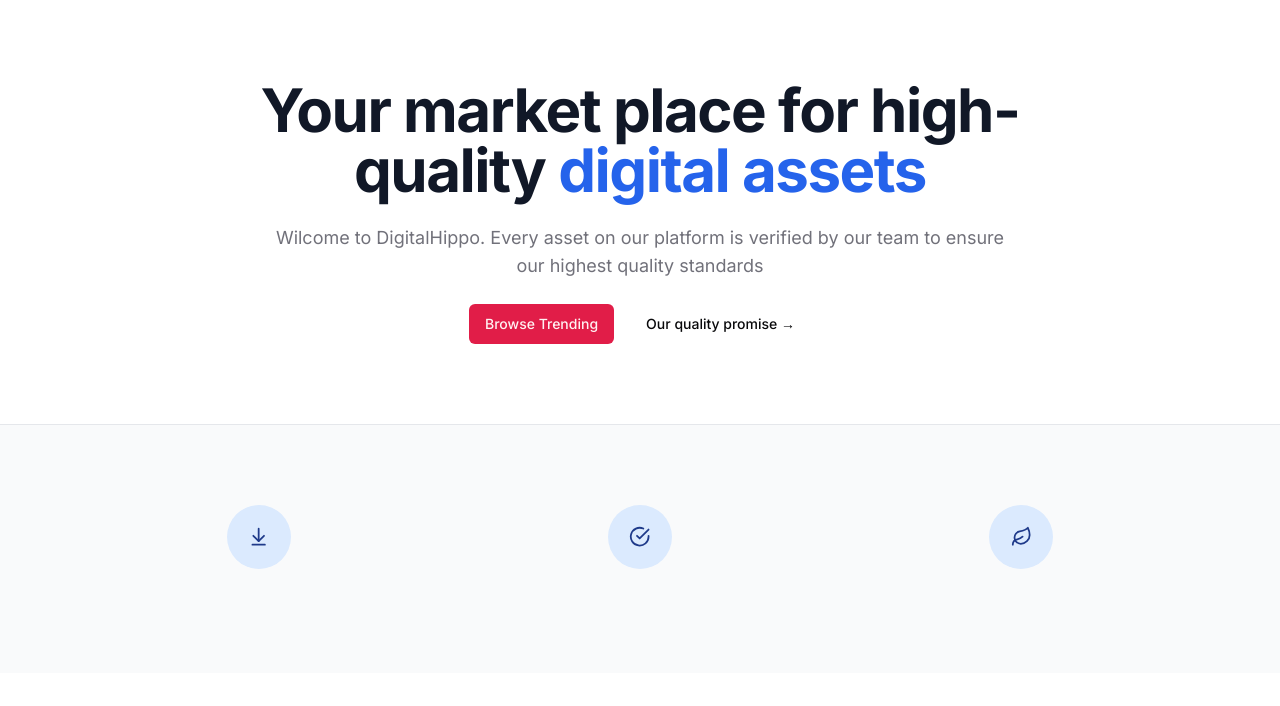
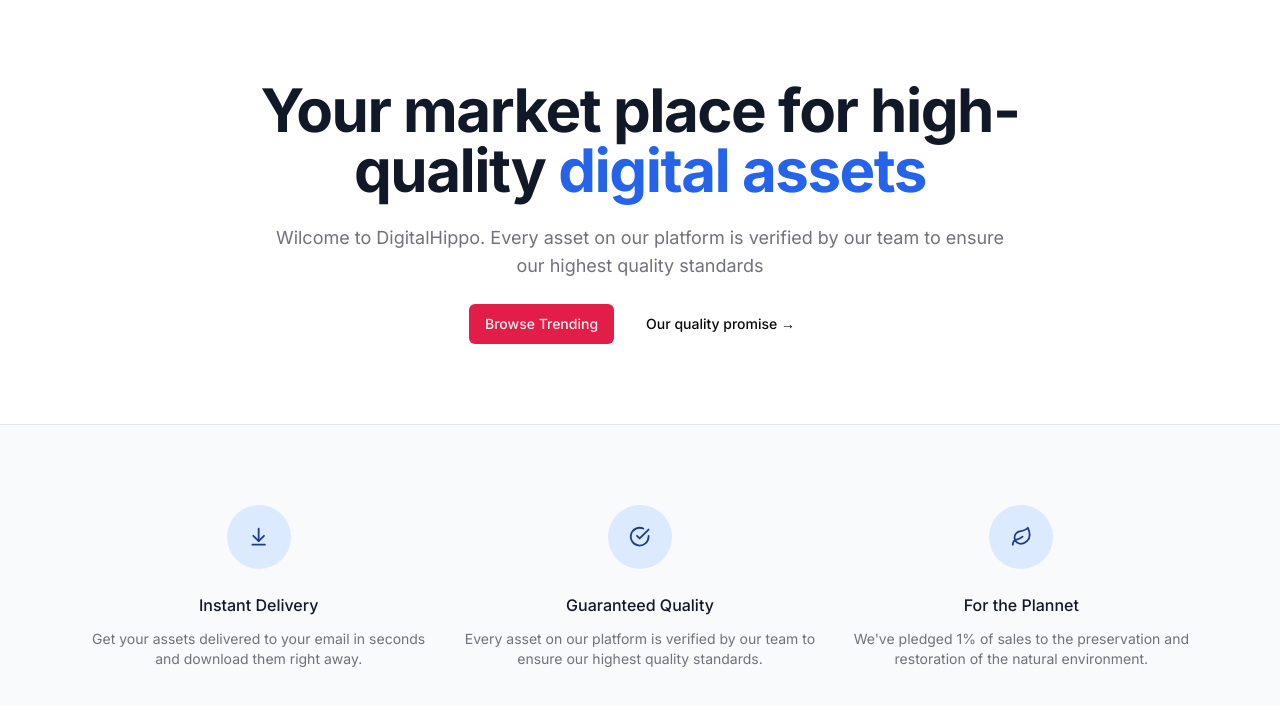
Before and after one commit to amiraadev/next-digital-marketplce, a Next.js app: page / in a window 1280 px wide. Shown: the top 706 px of the page. Built offline with nearby package versions, Linux system fonts and the light colour scheme.

Commit message:
designing the guards

```diff
--- a/src/app/page.tsx
+++ b/src/app/page.tsx
@@ -55,7 +55,10 @@ export default function Home() {
                 {<perk.Icon className="w-1/3 h-1/3"/>}
               </div>
             </div>
-            <div className="mt-6 md:ml-4 md:mt-0 lg:ml-0 lg:mt-6"></div>
+            <div className="mt-6 md:ml-4 md:mt-0 lg:ml-0 lg:mt-6">
+              <h3 className="text-base font-medium text-gray-900">{perk.name}</h3>
+              <p className="mt-3 text-sm text-muted-foreground">{perk.description}</p>
+            </div>
           </div>
          ))}
         </div>
```
